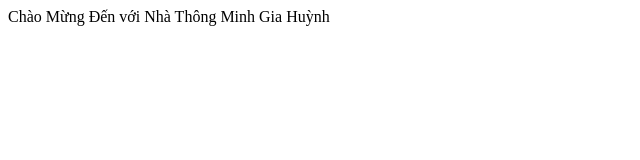
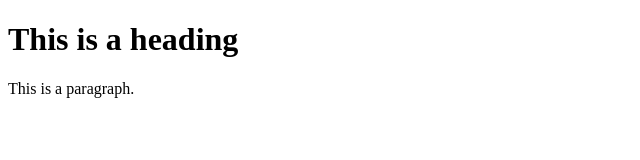
Before and after one commit to tonyhuynh147/Smart-Home, a plain HTML site: page index.html in a window 1280 px wide. Shown: the whole page, without its empty margins (0-640 px from the left). Drawn offline with Linux system fonts and the light colour scheme.

Commit message:
Update index.html

```diff
--- a/index.html
+++ b/index.html
@@ -1,8 +1,12 @@
+<!DOCTYPE html>
 <html>
 <head>
-<title> Xin Chào! </title>
+<title>HTML Tutorial</title>
 </head>
 <body>
-Chào Mừng Đến với Nhà Thông Minh Gia Huỳnh
+
+<h1>This is a heading</h1>
+<p>This is a paragraph.</p>
+
 </body>
 </html>
```
